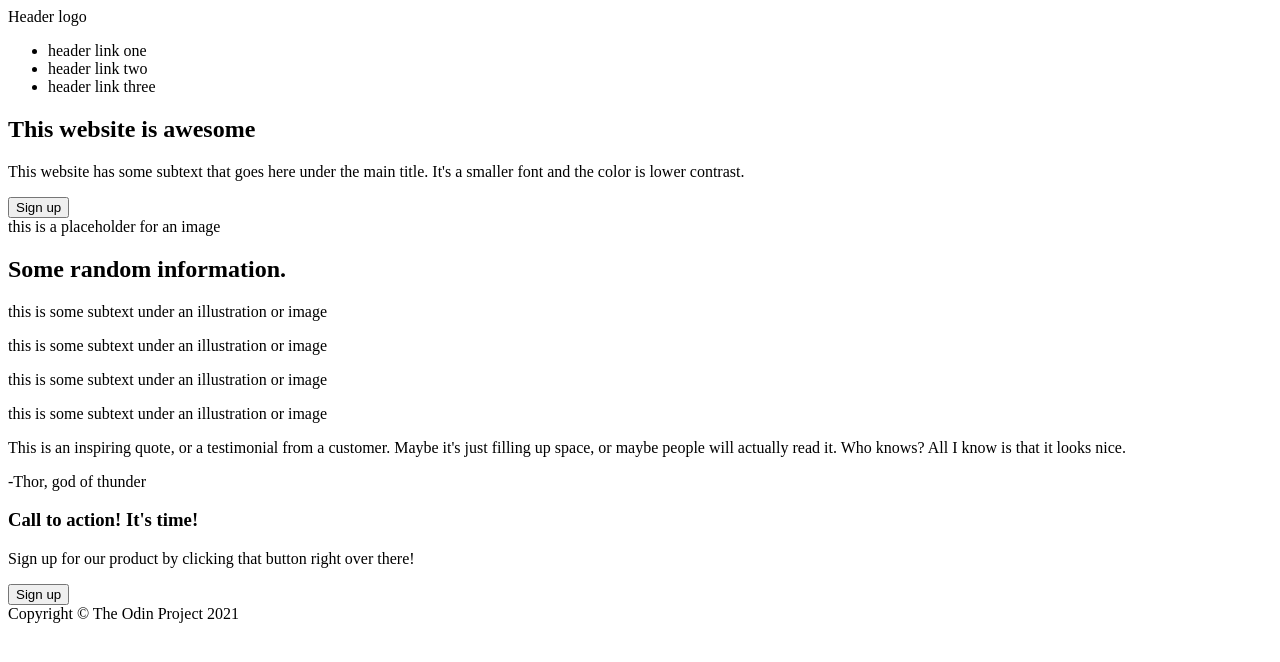
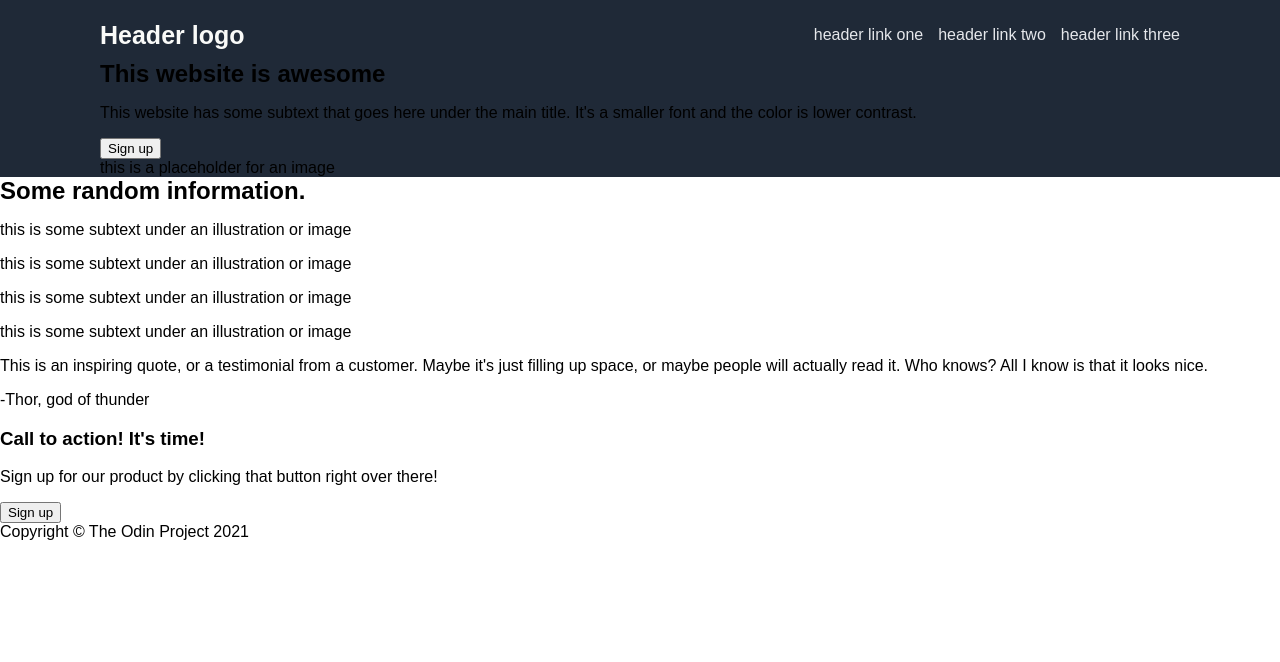
Before and after one commit to mathesunix/odin-landing-page, a plain HTML site: page index.html in a window 1280 px wide. Drawn offline with Linux system fonts and the light colour scheme.

Commit message:
Move header into section 1, add initial style to section 1
I want to apply section 1 background color and padding only 1 time, so I moved the header into section 1.

```diff
--- a/index.html
+++ b/index.html
@@ -6,18 +6,16 @@
         <link rel="stylesheet" href="./style.css">
     </head>
     <body>
+        <main>
+            <section class="section-1">
                 <header>
                     <div class="logo">Header logo</div>
-            <div class="header-links">
                     <ul>
                         <li><a>header link one</a></li>
                         <li><a>header link two</a></li>
                         <li><a>header link three</a></li>
                     </ul>
-            </div>
                 </header>
-        <main>
-            <section class="section-1">
                 <div class="section-1-left">
                     <h1>This website is awesome</h1>
                     <p>This website has some subtext that goes here under the main title. It's a smaller font and the color is lower contrast.</p>
--- a/style.css
+++ b/style.css
@@ -0,0 +1,41 @@
+html,
+body {
+    margin: 0px;
+    font-family:Arial, Helvetica, sans-serif;
+}
+
+body {
+    display: flex;
+    flex-direction: column;
+}
+
+header {
+    display: flex;
+    justify-content: space-between;
+    align-items: center;
+    height: 50px;
+}
+
+.section-1 {
+    padding: 10px 100px 0px;
+    background-color: #1f2937;
+}
+
+.logo {
+    color: #f9faf8;
+    font-size: 25px;
+    font-weight: bolder;
+}
+
+ul {
+    display: flex;
+    gap: 15px;
+    margin: 0px;
+    padding: 0px;
+    list-style-type: none;
+    color: #e5e7eb;
+}
+
+h1 {
+    margin: 0px;
+}
```
Lines whose indentation alone changed are shown as unchanged.
